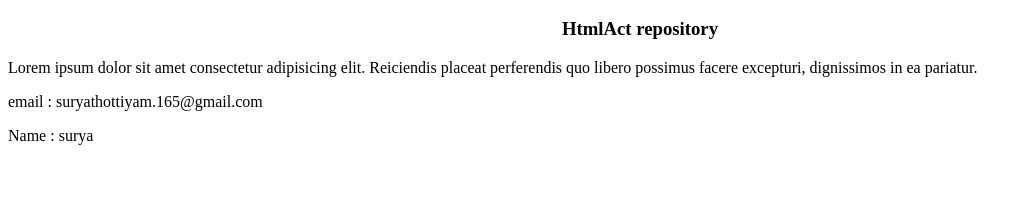
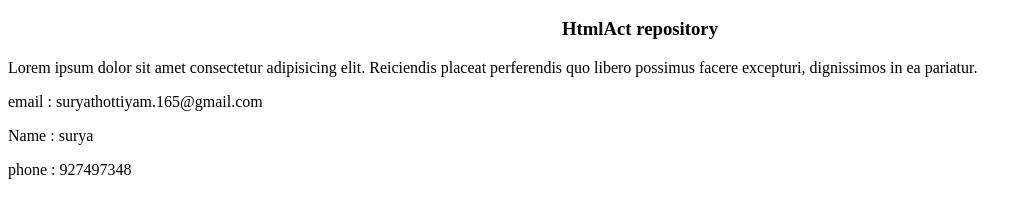
Before and after one commit to surya202627/HtmlAct, a plain HTML site: page index.html in a window 1280 px wide. Shown: the part 48-266 px from the top of the page, without its empty margins (0-1032 px from the left). Drawn offline with Linux system fonts and the light colour scheme.

Commit message:
add all files

```diff
--- a/index.html
+++ b/index.html
@@ -7,3 +7,4 @@
 
 <p>email : suryathottiyam.165@gmail.com</p>
 <p>Name : surya</p>
+<p>phone : 927497348</p>
```
